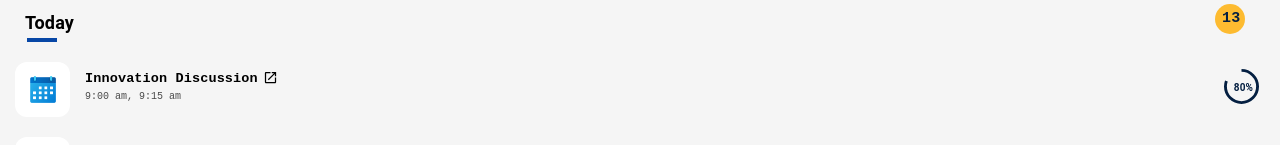
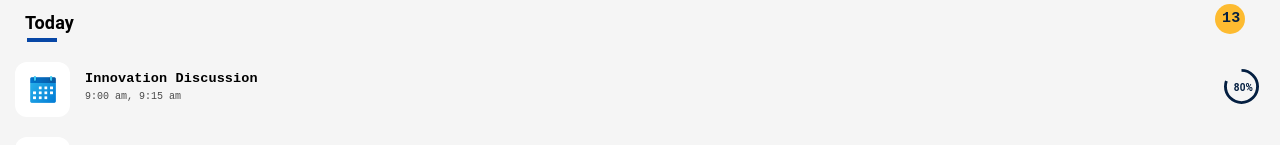
Before and after one commit to nimin1/wm-demo-prototype, a React (Create React App) app: page /mytask in a window 1280 px wide. Shown: the part 301-446 px from the top of the page. Built offline with nearby package versions, Linux system fonts and the light colour scheme.

Commit message:
Initial commit

```diff
--- a/src/Components/CategoryCard/CategoryCard.js
+++ b/src/Components/CategoryCard/CategoryCard.js
@@ -31,13 +31,6 @@ const CategoryCard = (props) => {
   const classes = useStyles();
   const { cardId, category, categoryClicked } = props;
   const { cardTitle, cardTaskTitle, cardColor } = category;
-
-  const iconStyle = {
-    color: "rgba(255, 255, 255, 1)",
-    position: "relative",
-    right: 25,
-    top: 10,
-  };
 
   const findIconForCard = (cardId) => {
     if (cardId === "1001") {
--- a/src/Components/ItemsCard/ItemsCard.js
+++ b/src/Components/ItemsCard/ItemsCard.js
@@ -1,9 +1,5 @@
 import React from "react";
-import GroupIcon from "@material-ui/icons/Group";
-import MailOutlineIcon from "@material-ui/icons/MailOutline";
 import MailIcon from "@material-ui/icons/Mail";
-import RateReviewIcon from "@material-ui/icons/RateReview";
-import AssignmentIndIcon from "@material-ui/icons/AssignmentInd";
 import CircularProgress from "@material-ui/core/CircularProgress";
 import DraftsIcon from "@material-ui/icons/Drafts";
 import CheckCircleOutlineIcon from "@material-ui/icons/CheckCircleOutline";
@@ -71,13 +67,6 @@ const ItemsCard = (props) => {
     cardType,
     metricCompletion,
   } = item;
-
-  const iconStyle = {
-    color: "rgba(255, 255, 255, 1)",
-    position: "relative",
-    right: 0,
-    top: 14,
-  };
 
   const mailUnreadIconStyle = {
     color: "#041f41",
--- a/src/constants.js
+++ b/src/constants.js
@@ -114,7 +114,7 @@ export const itemDetails = [
     //cardColor: "#fff",
     cardColor: "#fff",
     cardCategory: "Meetings",
-    cardType: "Non Approval",
+    cardType: "Meetings",
     metricCompletion: "80%",
   },
   {
@@ -184,7 +184,7 @@ export const itemDetails = [
     //cardColor: "#fff",
     cardColor: "#fff",
     cardCategory: "Meetings",
-    cardType: "Non Approval",
+    cardType: "Meetings",
     metricCompletion: "40%",
   },
   {
@@ -194,7 +194,7 @@ export const itemDetails = [
     //cardColor: "#fff",
     cardColor: "#fff",
     cardCategory: "Meetings",
-    cardType: "Non Approval",
+    cardType: "Meetings",
     metricCompletion: "90%",
   },
   {
@@ -231,7 +231,7 @@ export const itemDetails = [
     cardTaskTitle: "9:00 AM, 9:15 AM",
     cardColor: "#fff",
     cardCategory: "Meetings",
-    cardType: "Non Approval",
+    cardType: "Meetings",
     metricCompletion: "50%",
   },
   {
@@ -240,7 +240,7 @@ export const itemDetails = [
     cardTaskTitle: "10:00 AM, 11:00 AM",
     cardColor: "#fff",
     cardCategory: "Meetings",
-    cardType: "Non Approval",
+    cardType: "Meetings",
     metricCompletion: "50%",
   },
   {
```
